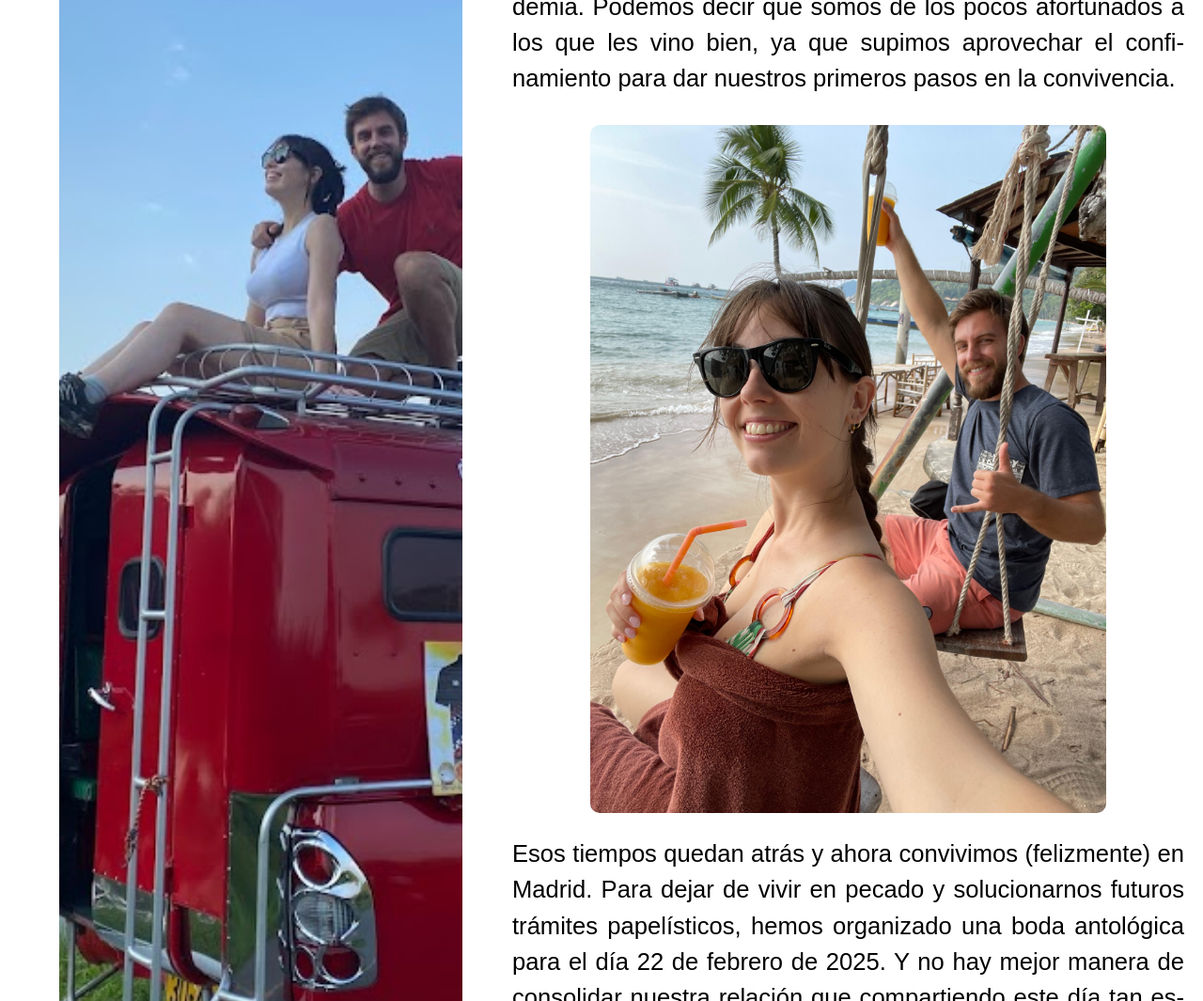
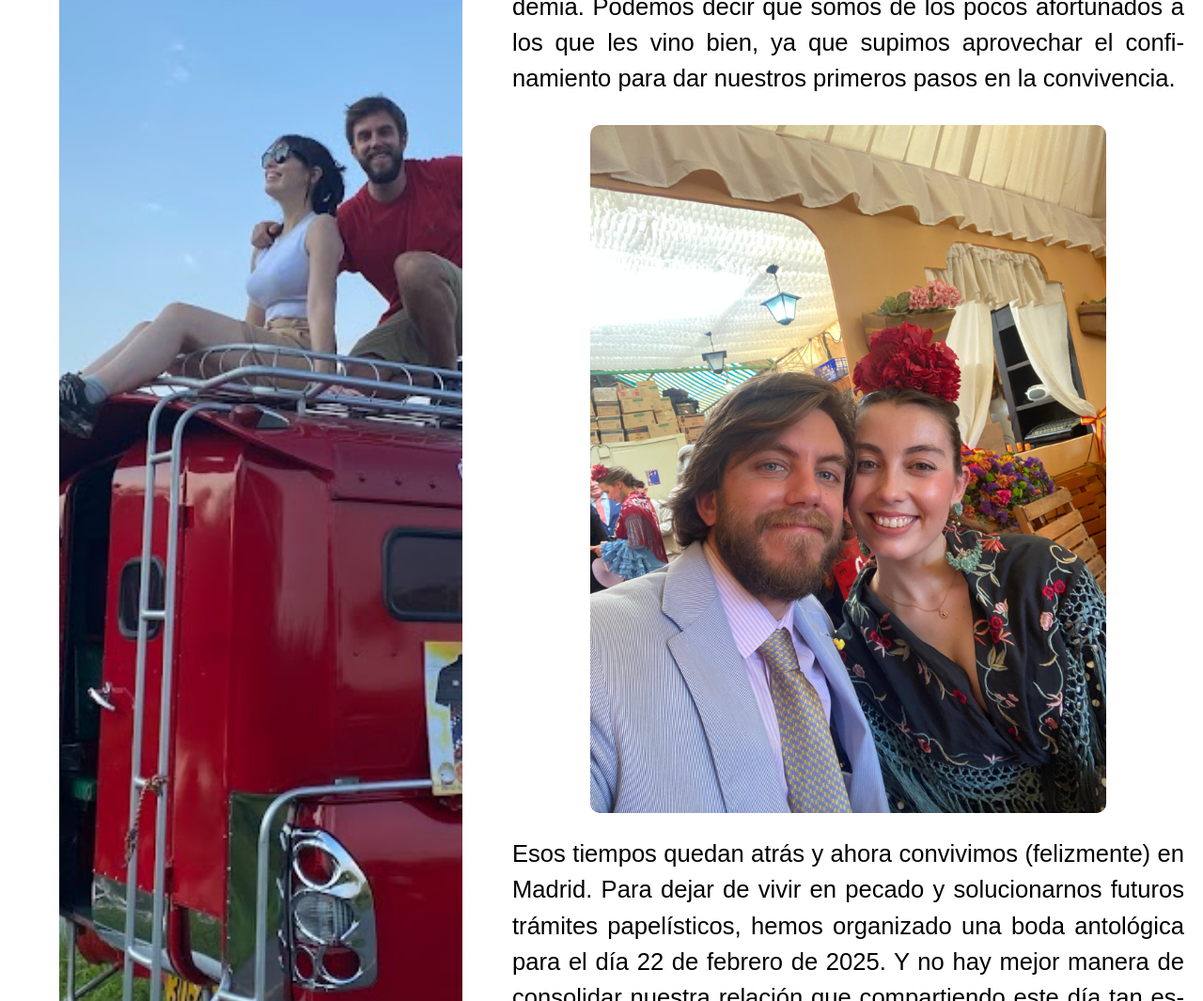
Before and after one commit to vaycavi/vaycavi.github.io, a plain HTML site: page index.html in a window 1280 px wide. Shown: the part 1300-2365 px from the top of the page at 94% size. Drawn offline with Linux system fonts and the light colour scheme.

Commit message:
Update index.html

```diff
--- a/index.html
+++ b/index.html
@@ -199,7 +199,7 @@
 
                     <!-- New photo -->
                     <div class="en left-column">
-                        <img src="fotos/foto12.jpg" alt="New Image 2" class="image2">
+                        <img src="fotos/foto13.jpg" alt="New Image 2" class="image2">
                     </div>
 
                     <p class="en">Those times are behind us, and now we live together (happily) in Madrid. To stop
@@ -226,7 +226,7 @@
                         en la convivencia.</p>
                     <!-- New photo -->
                     <div class="es left-column">
-                        <img src="fotos/foto12.jpg" alt="New Image 2" class="image2">
+                        <img src="fotos/foto13.jpg" alt="New Image 2" class="image2">
                     </div>
                     <p class="es">Esos tiempos quedan atrás y ahora convivimos (felizmente) en Madrid.
                         Para dejar de vivir en pecado y solucionarnos futuros trámites papelísticos, hemos organizado
```
